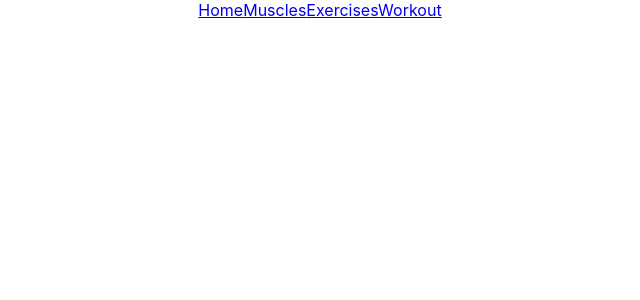
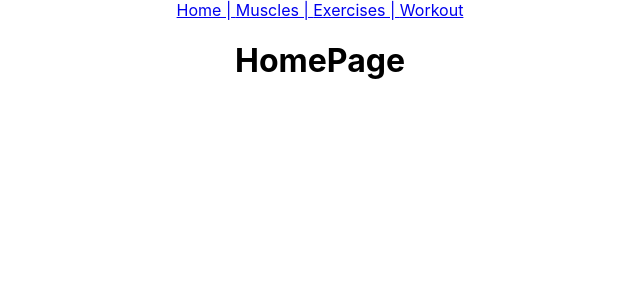
Before and after one commit to Alex-Eric/fitness-app-client, a React (Create React App) app: page / in a window 1280 px wide. Shown: the top 300 px of the page, without its empty margins (320-960 px from the left). Built offline with nearby package versions, Linux system fonts and the light colour scheme.

Commit message:
basic navbar routes

```diff
--- a/src/App.js
+++ b/src/App.js
@@ -1,16 +1,22 @@
 import './App.css';
-import {Router, Route, Routes } from 'react-router-dom';
+import {Route, Routes } from 'react-router-dom';
 import Navbar from "./components/Navbar";
-
+import HomePage from './pages/HomePage';
+import Muscles from './pages/Muscles';
+import Workouts from './pages/WorkOuts';
+import Exercises from './pages/Exercises';
 
 
 function App() {
   return (
     <div className="App">
       <Navbar />
-      {/* <Routes>
-        <Route />
-      </Routes> */}
+      <Routes>
+        <Route path="/" element={<HomePage />} />
+        <Route path="/exercises" element={<Exercises />} />
+        <Route path="/muscles" element={<Muscles />} />
+        <Route path="/workouts" element={<Workouts />} />
+      </Routes>
     </div>
   );
 }
--- a/src/components/Navbar.js
+++ b/src/components/Navbar.js
@@ -2,10 +2,10 @@ import { NavLink } from "react-router-dom"
 function Navbar(){
     return(
     <nav>
-        <NavLink to="/">Home</NavLink>
-        <NavLink to="/muscles">Muscles</NavLink>
-        <NavLink to="/exercises">Exercises</NavLink>
-        <NavLink to="/workout">Workout</NavLink>
+        <NavLink to="/">Home  |  </NavLink>
+        <NavLink to="/muscles">Muscles  |  </NavLink>
+        <NavLink to="/exercises">Exercises  |  </NavLink>
+        <NavLink to="/workouts">Workout</NavLink>
     </nav>
     )
 }
--- /dev/null
+++ b/src/pages/Exercises.js
@@ -0,0 +1,6 @@
+function Exercises(){
+return (
+    <h1>Exercises</h1>
+)
+}
+export default Exercises
--- /dev/null
+++ b/src/pages/HomePage.js
@@ -0,0 +1,7 @@
+function HomePage(){
+return(
+    <h1>HomePage</h1>
+)
+}
+
+export default HomePage
--- /dev/null
+++ b/src/pages/Muscles.js
@@ -0,0 +1,6 @@
+function Muscles(){
+    return (
+        <h1>Muscles</h1>
+    )
+    }
+    export default Muscles
--- /dev/null
+++ b/src/pages/WorkOuts.js
@@ -0,0 +1,6 @@
+function Workouts(){
+    return (
+        <h1>Workouts</h1>
+    )
+    }
+    export default Workouts
```
